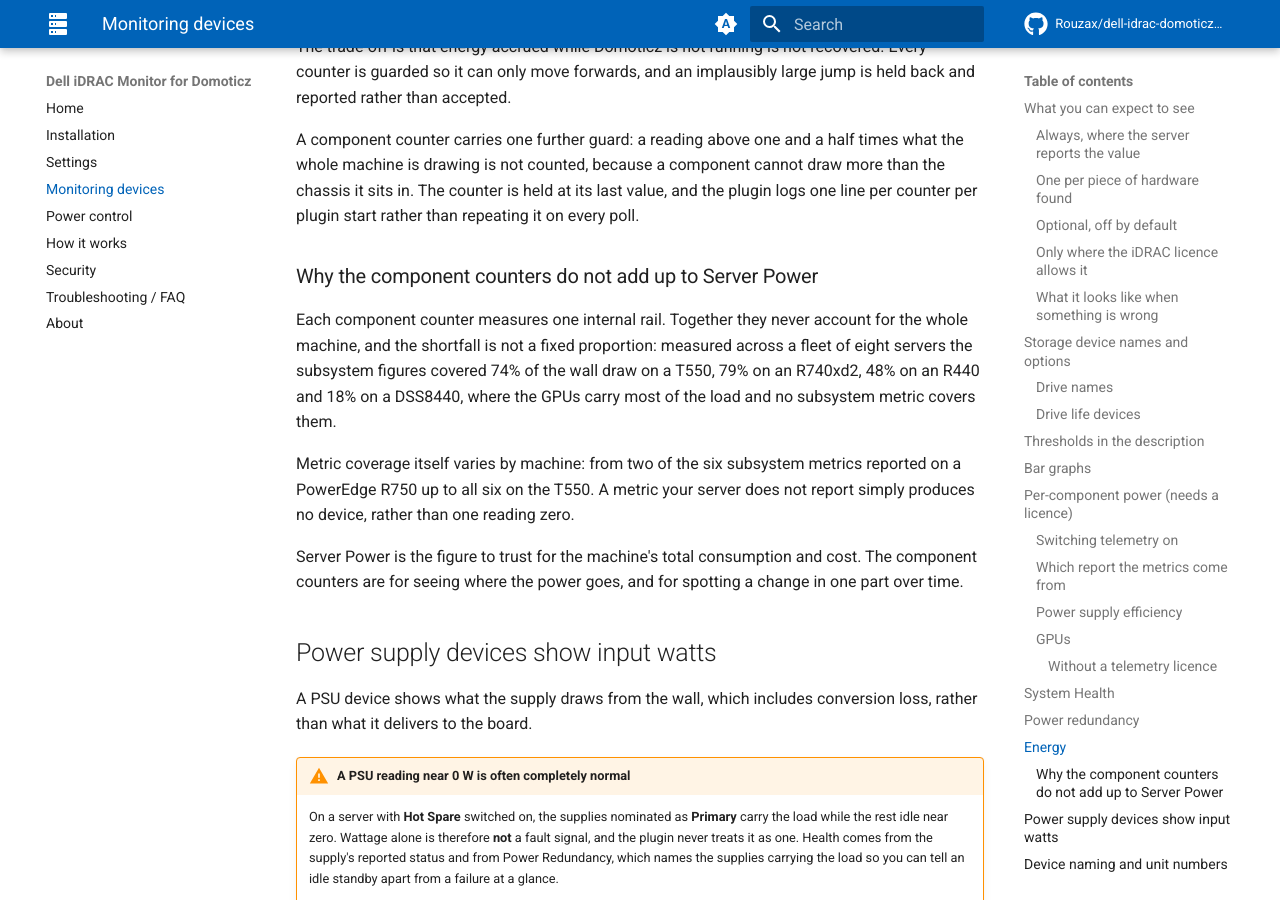
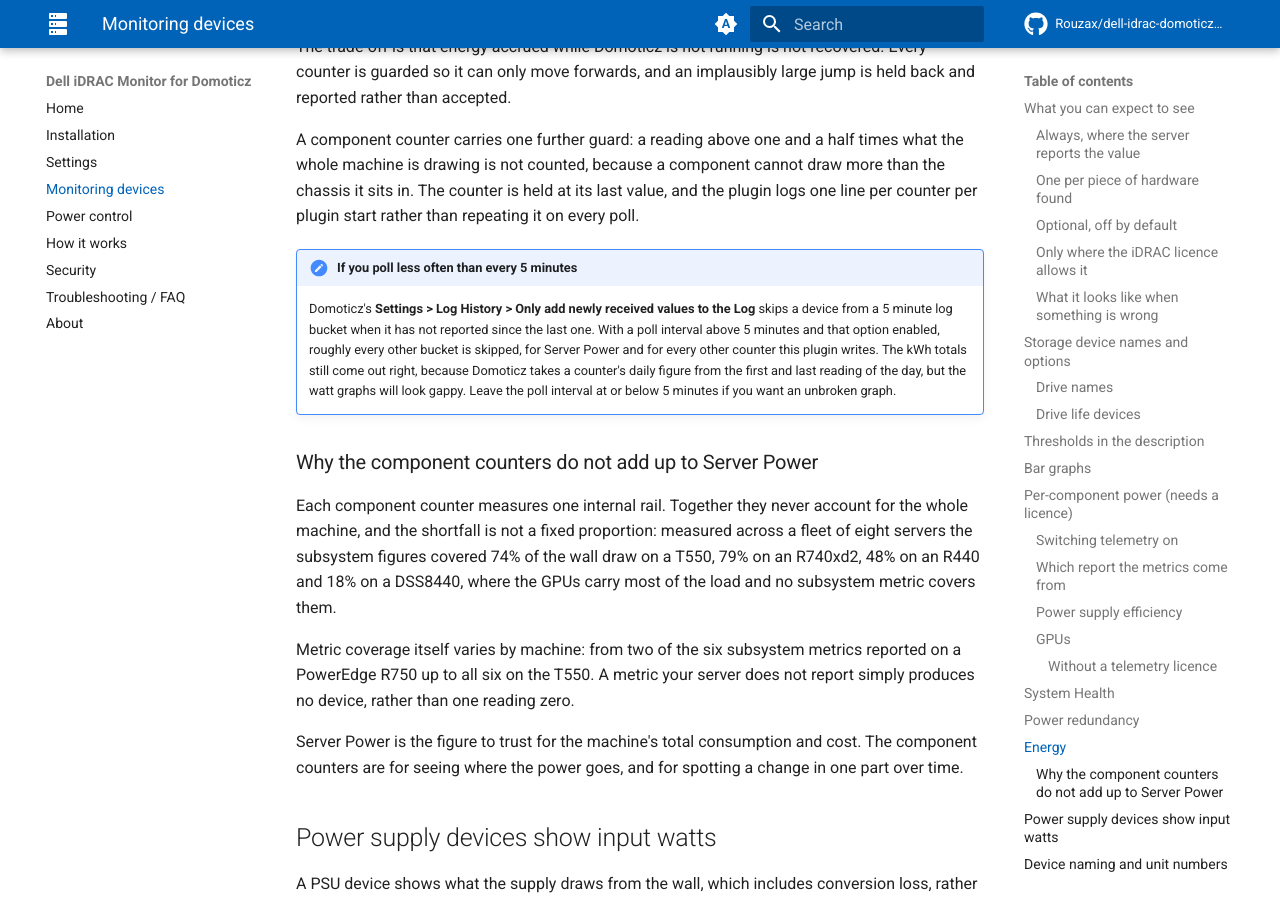
Before and after one commit to Rouzax/dell-idrac-domoticz-plugin, an MkDocs documentation site: the page built from docs/devices.md, in a window 1280 px wide and 900 px high, scrolled down 17809 px. Built offline with MkDocs 1.6.1 and Material for MkDocs 9.7.7, drawn with Linux system fonts in a browser that asks for light colours; comment, search, counter and statistics services are not loaded.

Commit message:
docs: fix code-review findings on the energy-counter docs
Recover the Log History gappy-graph note from the removed Energy
counters setting page and place it in docs/devices.md under Energy,
next to the other counter caveat: it was never about the setting,
Server Power has always been a counter, and it applies to every
counter now.

Add the upgrade caveat to README.md that docs/devices.md already
carries: the per-component kWh totals only apply to a device this
version creates, not to a watt gauge from an earlier version.

Drop the dead settings/#energy-counters anchor link from the released
0.3.0 CHANGELOG entry, keeping the sentence's words intact rather than
rewriting the entry.

Disambiguate docs/index.md's "by default" power-supply wording, which
read as a leftover from the removed setting, to name the Power
supplies device family instead.

```diff
--- a/docs/devices.md
+++ b/docs/devices.md
@@ -319,6 +319,15 @@
 
 A component counter carries one further guard: a reading above one and a half times what the whole machine is drawing is not counted, because a component cannot draw more than the chassis it sits in. The counter is held at its last value, and the plugin logs one line per counter per plugin start rather than repeating it on every poll.
 
+!!! note "If you poll less often than every 5 minutes"
+    Domoticz's **Settings > Log History > Only add newly received values to the Log** skips a
+    device from a 5 minute log bucket when it has not reported since the last one. With a poll
+    interval above 5 minutes and that option enabled, roughly every other bucket is skipped, for
+    Server Power and for every other counter this plugin writes. The kWh totals still come out
+    right, because Domoticz takes a counter's daily figure from the first and last reading of the
+    day, but the watt graphs will look gappy. Leave the poll interval at or below 5 minutes if you
+    want an unbroken graph.
+
 ### Why the component counters do not add up to Server Power
 
 Each component counter measures one internal rail. Together they never account for the whole machine, and the shortfall is not a fixed proportion: measured across a fleet of eight servers the subsystem figures covered 74% of the wall draw on a T550, 79% on an R740xd2, 48% on an R440 and 18% on a DSS8440, where the GPUs carry most of the load and no subsystem metric covers them.
```
Also changed, not shown: CHANGELOG.md (+1 -1 lines), README.md (+1 -1 lines), docs/index.md (+1 -1 lines).
